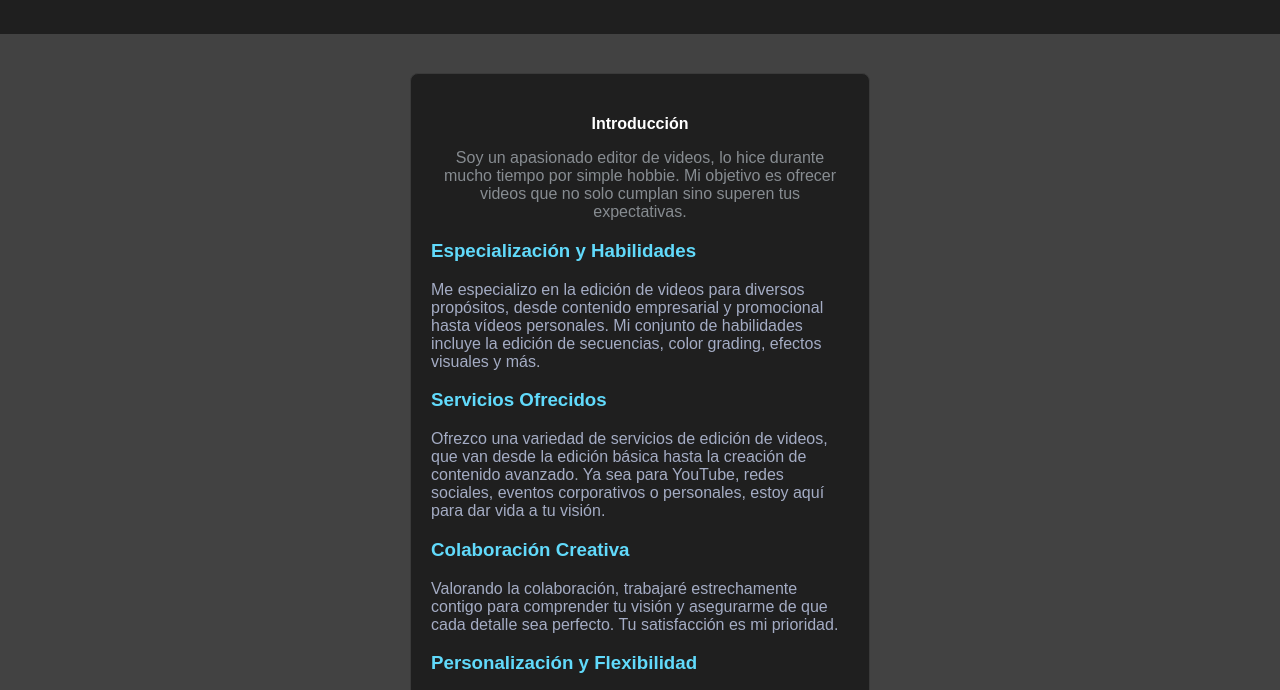
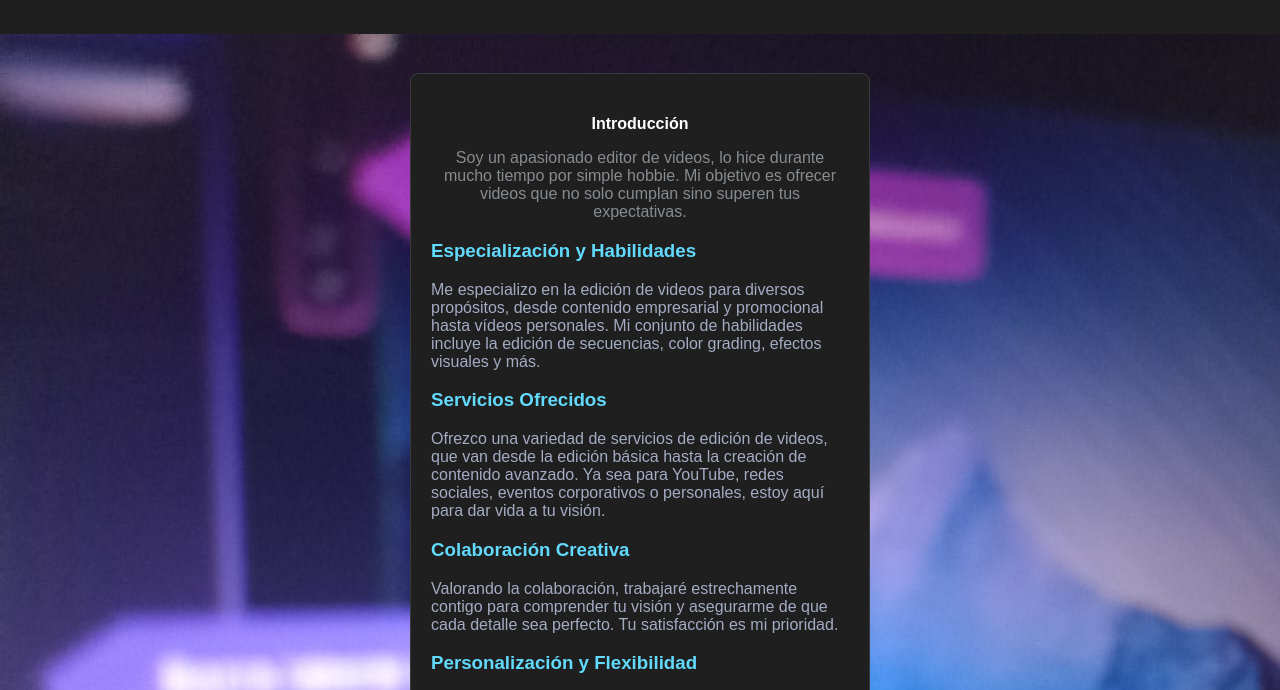
Before and after one commit to falconeme/webpersonal, a plain HTML site: page servicio2.html in a window 1280 px wide. Shown: the part 82-772 px from the top of the page. Drawn offline with nearby package versions, Linux system fonts and the light colour scheme.

Commit message:
Update servicio2.html

```diff
--- a/servicio2.html
+++ b/servicio2.html
@@ -15,7 +15,7 @@
         <h1>Edición de Video</h1>
         <!-- Agrega tu barra de navegación si es necesario -->
     </header>
-    <main style="background-image: url('fondoedicion.jpeg');">
+    <main style="background-image: url('img/fondoedicion.jpeg');">
         <!-- Contenido específico para el servicio 1 -->
         <div class="servicio-container">
             <div class="servicio">
```
